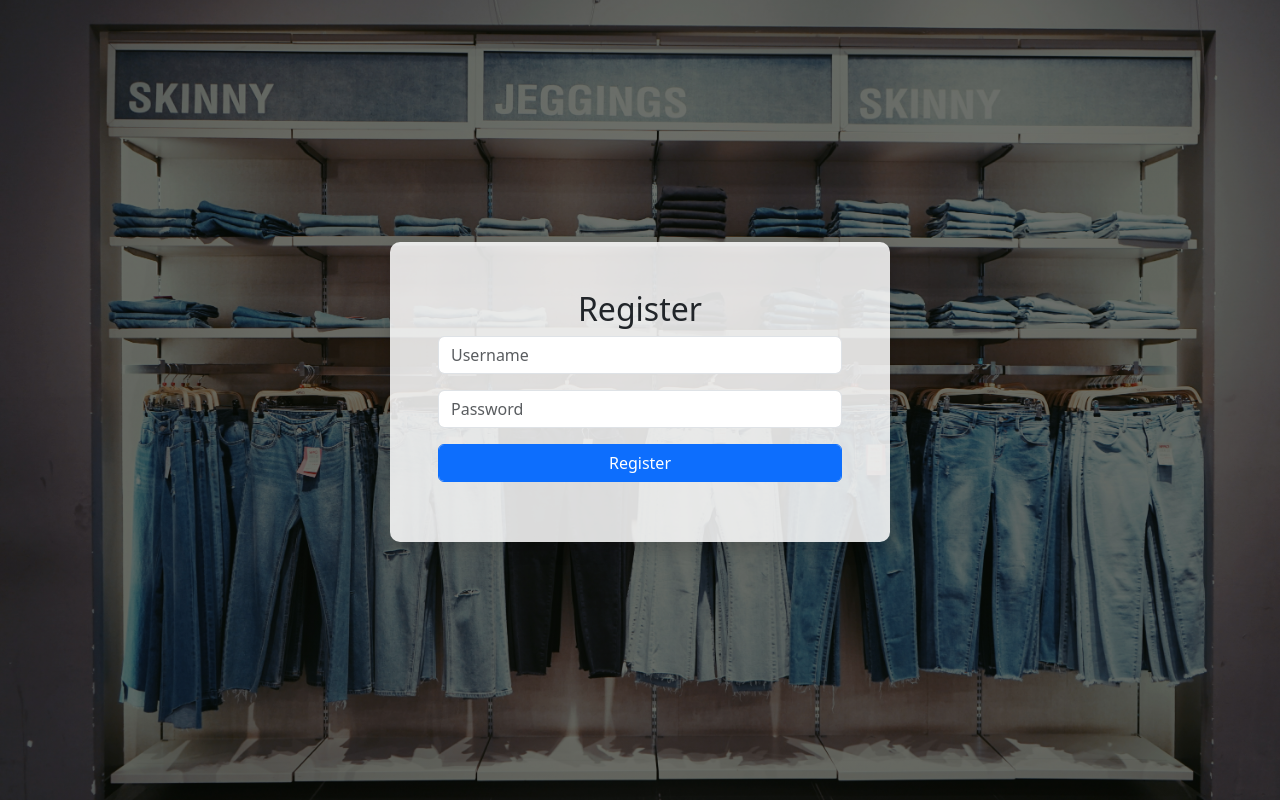
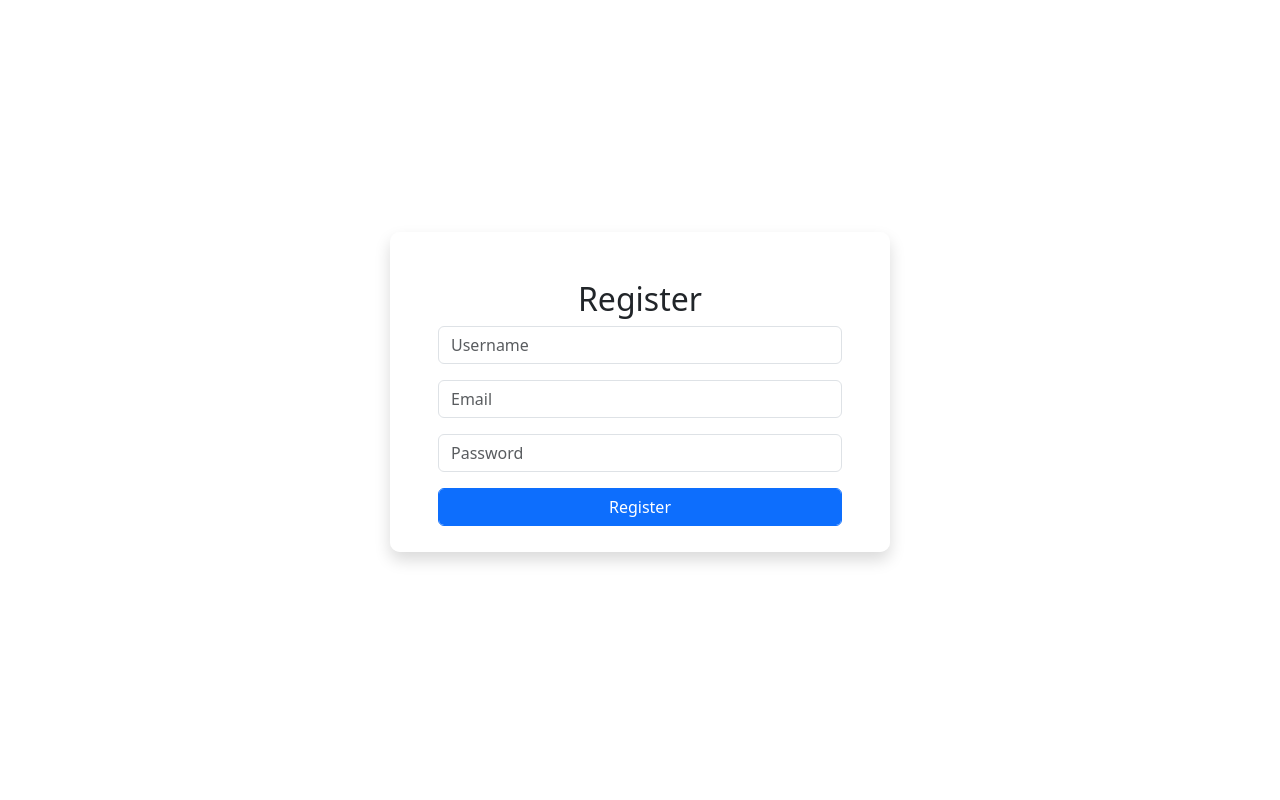
Before and after one commit to arya2209/e-commerce_SIM, a PHP site: page /register.php in a window 1280 px wide. Run offline with PHP 8.4, Linux system fonts and the light colour scheme.

Commit message:
logic register bala

```diff
--- a/adminpanel/login.php
+++ b/adminpanel/login.php
@@ -8,13 +8,13 @@
 <head>
     <meta charset="UTF-8">
     <meta name="viewport" content="width=device-width, initial-scale=1.0">
-    <title>Document</title>
+    <title>Login</title>
     <link href="https://cdn.jsdelivr.net/npm/bootstrap@5.3.6/dist/css/bootstrap.min.css" rel="stylesheet" integrity="sha384-4Q6Gf2aSP4eDXB8Miphtr37CMZZQ5oXLH2yaXMJ2w8e2ZtHTl7GptT4jmndRuHDT" crossorigin="anonymous">
 </head>
 
 <style>
     .main{
-        background-image: linear-gradient(rgba(0, 0, 0, 0.4), rgba(0, 0, 0, 0.4)), url(../image/clark-street-mercantile-P3pI6xzovu0-unsplash.jpg);
+        /* background-image: linear-gradient(rgba(0, 0, 0, 0.4), rgba(0, 0, 0, 0.4)), url(../image/clark-street-mercantile-P3pI6xzovu0-unsplash.jpg); */
         background-size: cover;
         background-position: center;
         background-repeat: no-repeat;
--- a/adminpanel/register.php
+++ b/adminpanel/register.php
@@ -1,6 +1,22 @@
 <?php
-    session_start();
-    require "../koneksi.php";
+session_start();
+require "../koneksi.php";
+
+// Tangkap status redirect
+$redirect = false;
+if (isset($_SESSION['message']) && isset($_SESSION['msg_type'])) {
+    $message = $_SESSION['message'];
+    $msg_type = $_SESSION['msg_type'];
+
+    // Cek apakah message-nya tentang register berhasil
+    if ($message === 'Register berhasil! Silakan login.') {
+        $redirect = true;
+    }
+
+    // Hapus setelah ditangkap
+    unset($_SESSION['message']);
+    unset($_SESSION['msg_type']);
+}
 ?>
 
 <!DOCTYPE html>
@@ -14,7 +30,7 @@
 
 <style>
     .main{
-        background-image: linear-gradient(rgba(0, 0, 0, 0.55), rgba(0, 0, 0, 0.55)), url(../image/lan-deng-quddu_dZKkQ-unsplash.jpg);
+        /* background-image: linear-gradient(rgba(0, 0, 0, 0.55), rgba(0, 0, 0, 0.55)), url(../image/lan-deng-quddu_dZKkQ-unsplash.jpg); */
         background-size: cover;
         background-position: center;
         background-repeat: no-repeat;
@@ -24,7 +40,7 @@
     }
 
     .login-box{
-        height: 300px;
+        height: 320px;
         width: 500px;
         box-sizing: border-box;
         border-radius: 10px;
@@ -42,16 +58,61 @@
                 <div class="mb-3">
                     <input type="text" class="form-control" name="username" id="username" placeholder="Username">
                 </div>
+                 <div class="mb-3">
+                    <input type="text" class="form-control" name="email" id="email" placeholder="Email">
+                </div>
                 <div>
                     <input type="password" class="form-control" name="password" id="password" placeholder="Password">
                 </div>
                 <div>
-                    <button class="btn btn-primary form-control mt-3" type="submit" name="loginbtn" >Register</button>
+                    <button class="btn btn-primary form-control mt-3 " type="submit" name="registerbtn" >Register</button>
                 </div>
             </form>
+
         </div>
+             <!-- Alert -->
+    <?php if (isset($message)): ?>
+        <div class="alert alert-<?= $msg_type ?> text-center mt-3" role="alert">
+            <?= $message ?>
+        </div>
+        <?php if ($redirect): ?>
+            <script>
+                setTimeout(function () {
+                    window.location.href = 'login.php';
+                }, 1000); // Delay 1 detik
+            </script>
+        <?php endif; ?>
+    <?php endif; ?>
+         <?php if (isset($_SESSION['message'])): ?>
+        <div class="alert alert-<?php echo $_SESSION['msg_type']; ?> text-center mt-3" role="alert">
+            <?php echo $_SESSION['message']; ?>
+        </div>
+        <?php
+            unset($_SESSION['message']);
+            unset($_SESSION['msg_type']);
+        ?>
+        <?php endif; ?>
 
         <div class="mt-3" style="width: 500px">
+            <?php
+            if(isset($_POST['registerbtn'])) {
+                $username = $_POST['username'];
+                $email = $_POST['email'];
+                $password = password_hash($_POST['password'], PASSWORD_DEFAULT);
+
+                $check_email = $mysqli->query("SELECT email FROM user WHERE email ='$email'");
+                if ($check_email->num_rows > 0) {
+                    $_SESSION['message'] = 'Email sudah terdaftar';
+                    $_SESSION['msg_type'] = 'warning';
+                    header('Location: register.php'); // Tetap di halaman register
+                } else {
+                    $mysqli->query("INSERT INTO user(nama, email, password) VALUES ('$username', '$email', '$password')");
+                    $_SESSION['message'] = 'Register berhasil! Silakan login.';
+                    $_SESSION['msg_type'] = 'success';
+                    header('Location: register.php');
+                }
+            }
+            ?>
         </div>
 
     </div>
```
